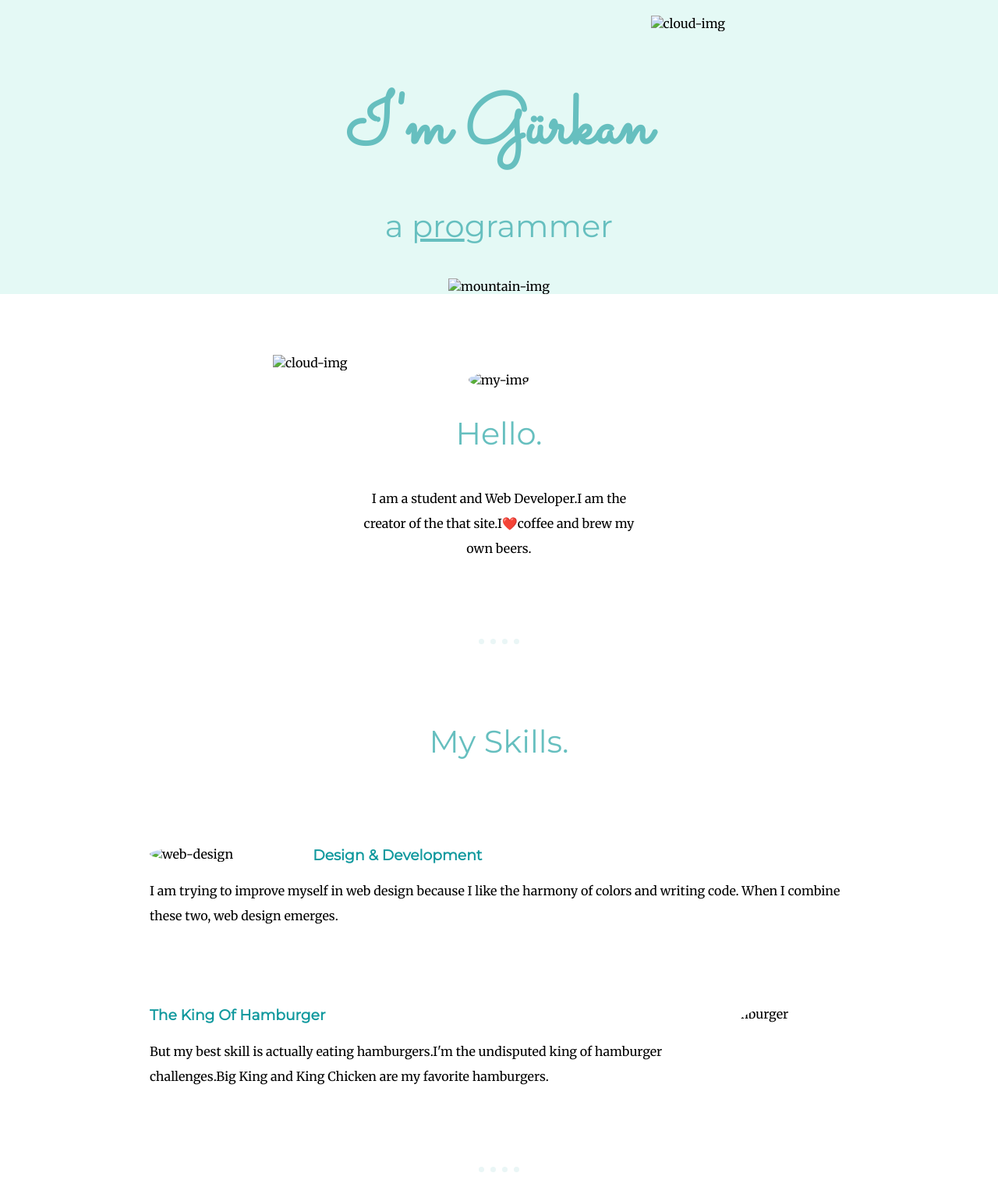
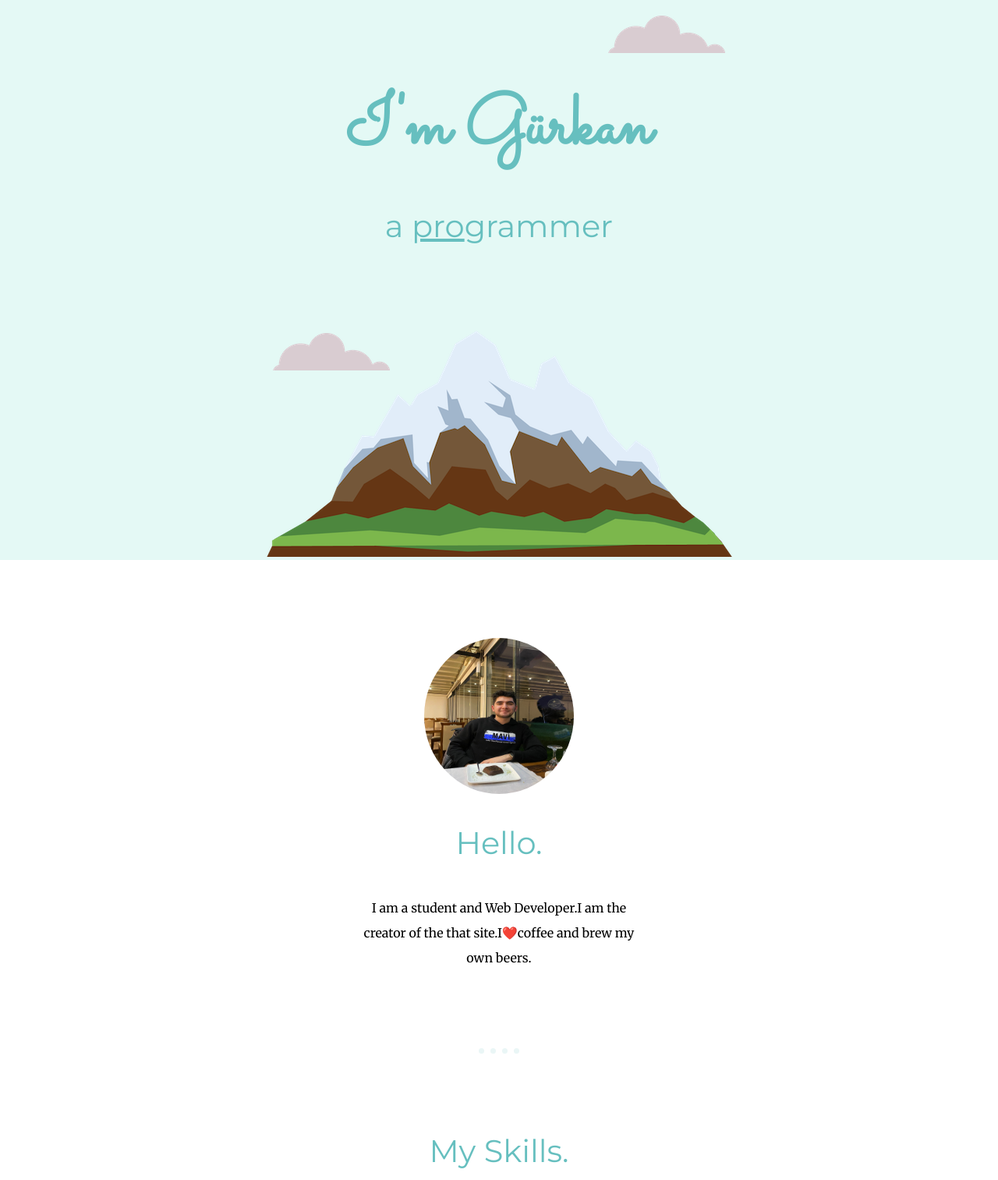
Before and after one commit to GurkanEyrice/MyPersonal, a plain HTML site: page index.html in a window 1280 px wide. Shown: the top 1513 px of the page at 78% size. Drawn offline with Linux system fonts and the light colour scheme.

Commit message:
Update index.html

```diff
--- a/index.html
+++ b/index.html
@@ -11,16 +11,16 @@
 </head>
 <body>
     <div class="top-container">
-        <img class="top-cloud" src="images/cloud.png" alt="cloud-img">
+        <img class="top-cloud" src="cloud.png" alt="cloud-img">
         <h1>I'm Gürkan</h1>
         <p><h2>a <span class="span1">pro</span>grammer</h2></p>
-        <img class="bottom-cloud" src="images/cloud.png" alt="cloud-img">
-        <img src="images/mountain.png" alt="mountain-img">
+        <img class="bottom-cloud" src="cloud.png" alt="cloud-img">
+        <img src="mountain.png" alt="mountain-img">
     </div>
 
     <div class="middle-container">
         <div class="profile">
-          <img class="my-picture" src="images/WhatsApp Image 2023-02-15 at 04.43.48.jpeg" alt="my-img">
+          <img class="my-picture" src="WhatsApp Image 2023-02-15 at 04.43.48.jpeg" alt="my-img">
           <h2>Hello.</h2>
           <p class="intro">I am a student and Web Developer.I am the creator of the that site.I❤️coffee and brew my own beers.</p>
         </div>
@@ -28,12 +28,12 @@
         <div class="skills">
           <h2>My Skills.</h2>
           <div class="skill-row">
-            <img class="web-design" src="images/web-designing-sites.jpg" alt="web-design">
+            <img class="web-design" src="web-designing-sites.jpg" alt="web-design">
             <h3>Design & Development</h3>
             <p class="text1">I am trying to improve myself in web design because I like the harmony of colors and writing code. When I combine these two, web design emerges.</p>
           </div>
           <div class="skill-row">
-            <img class="hamburger" src="images/hamburger.jpg" alt="hamburger">
+            <img class="hamburger" src="hamburger.jpg" alt="hamburger">
             <h3>The King Of Hamburger</h3>
             <p class="text2">But my best skill is actually eating hamburgers.I'm the undisputed king of hamburger challenges.Big King and King Chicken are my favorite hamburgers.</p>
           </div>
```
